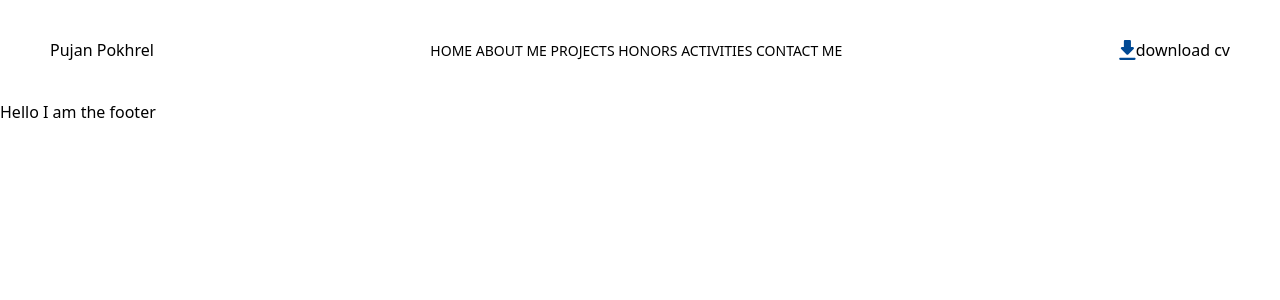
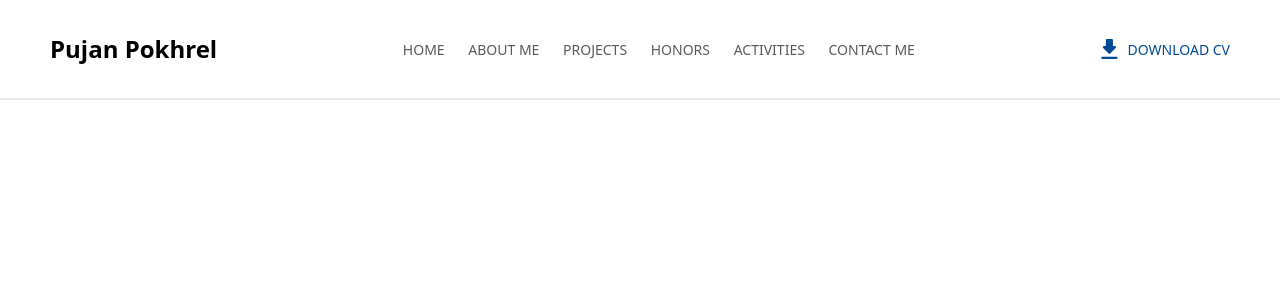
Before and after one commit to pujanpokharelofficial/Portfolio, a SvelteKit app: page / in a window 1280 px wide. Shown: the top 300 px of the page. Built offline with nearby package versions, Linux system fonts and the light colour scheme.

Commit message:
Completed the navigation styling

```diff
--- a/src/routes/global/nav.svelte
+++ b/src/routes/global/nav.svelte
@@ -9,16 +9,17 @@
 	};
 </script>
 
-<nav class="h-[100px] w-full px-standard flex justify-between items-center">
-	<div class="logo">Pujan Pokhrel</div>
-	<div class="navlinks uppercase text-[14px]">
-		{#each Object.entries(navlinks) as [displayName, href]}
-			<a class="gap-x-[20px]" {href}> {displayName} </a>
+<nav
+	class="h-[100px] w-full px-standard flex justify-between items-center border-b-2 border-[#E9E9E9] fixed top-0 left-0 bg-white"
+>
+	<div class="logo text-[24px] font-bold">Pujan Pokhrel</div>
+	<div class="navlinks uppercase text-[14px] text-[#595959]">
+		{#each Object.entries(navlinks) as [displayName, href], index (displayName)}
+			<a class={index != 0 ? 'ml-[20px]' : ''} {href}> {displayName} </a>
 		{/each}
 	</div>
-
 	<div class="downloadCV flex w-max justify-center items-center">
 		<img src="/svg/download.svg" alt="download icon" />
-		<span> download cv </span>
+		<span class="text-[#004994] uppercase text-[14px] ml-[10px]"> download cv </span>
 	</div>
 </nav>
```
